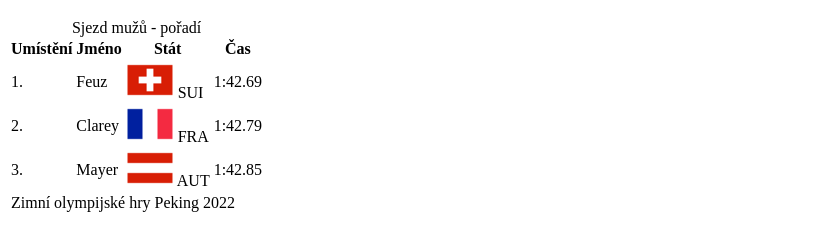
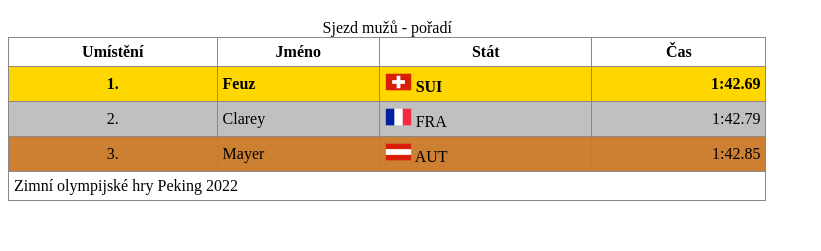
Before and after one commit to Benisekjan/tabulka.html, a plain HTML site: page index.html in a window 1280 px wide. Shown: the part 61-312 px from the top of the page, without its empty margins (0-821 px from the left). Drawn offline with Linux system fonts and the light colour scheme.

Commit message:
04 - index.html

```diff
--- a/index.html
+++ b/index.html
@@ -6,7 +6,7 @@
     <meta http-equiv="X-UA-Compatible" content="IE=edge">
     <meta name="viewport" content="width=device-width, initial-scale=1.0">
     <title>Jednoduchá tabulka</title>
-    <link rel="stylesheet" href="style.css/css">
+    <link rel="stylesheet" href="css/style.css">
 </head>
 
 <body>
```
